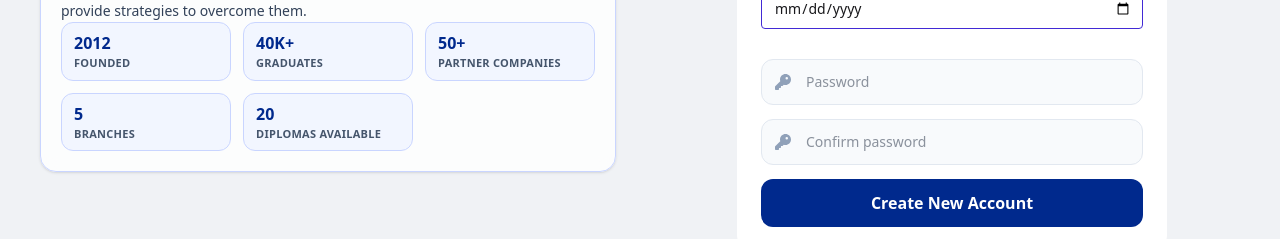
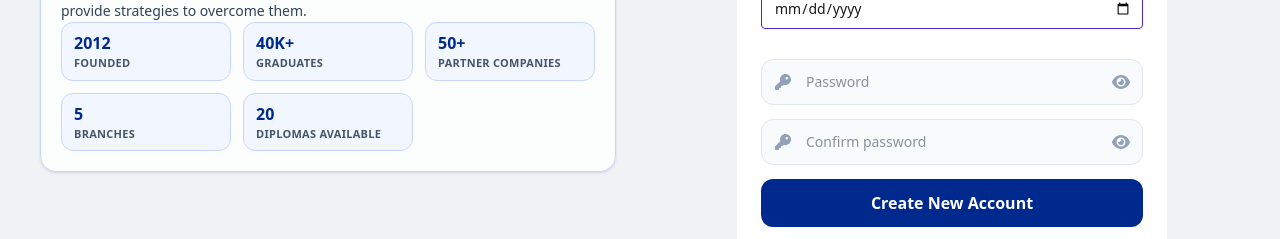
Before and after one commit to ahmedMahfouz40/Linked-Posts-app, a React (Vite) app: page /auth/register in a window 1280 px wide. Shown: the part 483-722 px from the top of the page. Built offline with nearby package versions, Linux system fonts and the light colour scheme.

Commit message:
fix profile photo zoom

```diff
--- a/src/Pages/Login/Login.jsx
+++ b/src/Pages/Login/Login.jsx
@@ -1,6 +1,6 @@
 import { zodResolver } from "@hookform/resolvers/zod";
 import axios from "axios";
-import { useContext } from "react";
+import { useContext, useState } from "react";
 import { useForm } from "react-hook-form";
 import { Link, useNavigate } from "react-router-dom";
 import { toast } from "react-toastify";
@@ -9,7 +9,12 @@ import { useMutation } from "@tanstack/react-query";
 import AuthContext from "../../AuthContext/authContext";
 import { scheme } from "../../CompRegex/LoginRegex";
 import { FontAwesomeIcon } from "@fortawesome/react-fontawesome";
-import { faAt, faKey } from "@fortawesome/free-solid-svg-icons";
+import {
+  faAt,
+  faEye,
+  faEyeSlash,
+  faKey,
+} from "@fortawesome/free-solid-svg-icons";
 import { Helmet } from "react-helmet-async";
 
 function signin(values) {
@@ -22,7 +27,7 @@ function signin(values) {
 const Login = () => {
   const { setUserToken } = useContext(AuthContext);
   const navigate = useNavigate();
-
+  const [showPasswrod, setShowPassword] = useState(false);
   const { mutate: signinMutate, isPending } = useMutation({
     mutationFn: signin,
     onSuccess: (data) => {
@@ -127,9 +132,14 @@ const Login = () => {
                 placeholder="Password"
                 autoComplete="off"
                 className="w-full rounded-xl border bg-slate-50 py-3 pl-11 pr-4 text-sm text-slate-800 outline-none transition focus:bg-white border-slate-200 focus:border-[#00298d]"
-                type="password"
+                type={showPasswrod ? "text" : "password"}
                 name="password"
               ></input>
+              <FontAwesomeIcon
+                onClick={() => setShowPassword((prev) => !prev)}
+                icon={showPasswrod ? faEyeSlash : faEye}
+                className="text-slate-400 absolute right-3 top-1/2 -translate-y-1/2 cursor-pointer "
+              />
             </div>
             {errors?.password && (
               <p className="text-red-500 text-[13px]">
--- a/src/Pages/Profile/ProfilePhoto.jsx
+++ b/src/Pages/Profile/ProfilePhoto.jsx
@@ -1,3 +1,180 @@
+// import {
+//   faCamera,
+//   faExpand,
+//   faSpinner,
+//   faUsers,
+// } from "@fortawesome/free-solid-svg-icons";
+// import { FontAwesomeIcon } from "@fortawesome/react-fontawesome";
+// import axios from "axios";
+// import getHeaderObject from "../../utils/headerObject";
+// import { useState } from "react";
+// import { useMutation, useQueryClient } from "@tanstack/react-query";
+// import ShowImage from "../../utils/ShowImage";
+
+// const uploadPhoto = async (imageFile) => {
+//   const formData = new FormData();
+//   formData.append("photo", imageFile);
+//   return axios.put(
+//     "https://route-posts.routemisr.com/users/upload-photo",
+//     formData,
+//     getHeaderObject(),
+//   );
+// };
+
+// const ProfilePhoto = ({ photo, name, username }) => {
+//   const queryClient = useQueryClient();
+
+//   const [file, setFile] = useState(null);
+//   const [preview, setPreview] = useState(null);
+//   const [showModal, setShowModal] = useState(false);
+//   const [crop, setCrop] = useState({ x: 0, y: 0 });
+//   const [zoom, setZoom] = useState(1);
+//   const [croppedAreaPixels, setCroppedAreaPixels] = useState(null);
+//   const [showImageViewer, setShowImageViewer] = useState(false);
+
+//   const { mutate, isPending } = useMutation({
+//     mutationFn: uploadPhoto,
+//     onSuccess: () => {
+//       setShowModal(false);
+//       queryClient.invalidateQueries(["profileData"]);
+//     },
+//   });
+
+//   function handlePhotoChange(e) {
+//     const selectedFile = e.target.files[0];
+//     if (!selectedFile) return;
+//     setFile(selectedFile);
+//     setPreview(URL.createObjectURL(selectedFile));
+//     setShowModal(true);
+//   }
+
+//   async function handleUpload() {
+//     // getCroppedImg from react-easy-crop handles all the canvas logic for us
+//     const croppedBlob = await getCroppedImg(preview, croppedAreaPixels);
+//     const croppedFile = new File([croppedBlob], file.name, {
+//       type: "image/jpeg",
+//     });
+//     mutate(croppedFile);
+//   }
+
+//   return (
+//     <>
+//       {/* PROFILE INFO */}
+//       <div className="group/avatar relative shrink-0 flex items-end gap-4">
+//         <div className="relative shrink-0">
+//           <button type="button" className="cursor-zoom-in rounded-full">
+//             <img
+//               alt={name}
+//               className="h-28 w-28 rounded-full border-4 border-white object-cover shadow-md ring-2 ring-blue-100"
+//               src={photo}
+//             />
+//           </button>
+
+//           <button
+//             onClick={() => setShowImageViewer(true)}
+//             type="button"
+//             className="absolute bottom-1 left-1 cursor-pointer flex h-9 w-9 items-center justify-center rounded-full bg-white text-blue-600 shadow-sm ring-1 ring-slate-200"
+//           >
+//             <FontAwesomeIcon icon={faExpand} />
+//           </button>
+
+//           <label className="absolute bottom-1 right-1 flex h-9 w-9 cursor-pointer items-center justify-center rounded-full bg-blue-600 text-white shadow-sm hover:bg-blue-700">
+//             <FontAwesomeIcon icon={faCamera} />
+//             <input
+//               type="file"
+//               className="hidden"
+//               accept="image/*"
+//               onChange={handlePhotoChange}
+//             />
+//           </label>
+//         </div>
+
+//         <div>
+//           <h2 className="truncate text-2xl font-black text-slate-900 sm:text-4xl">
+//             {name || "Loading..."}
+//           </h2>
+//           <p className="mt-1 text-lg font-semibold text-slate-500">
+//             @{username || "loading_username"}
+//           </p>
+//           <div className="mt-3 inline-flex items-center gap-2 rounded-full border border-[#d7e7ff] bg-[#eef6ff] px-3 py-1 text-xs font-bold text-[#0b57d0]">
+//             <FontAwesomeIcon icon={faUsers} />
+//             Route Posts member
+//           </div>
+//         </div>
+//       </div>
+
+//       {/* CROP MODAL */}
+//       {showModal && (
+//         <div className="fixed -top-25 start-[50%] translate-x-[-50%] z-50 flex items-center justify-center shadow-2xl">
+//           <div className="bg-white rounded-xl p-6 w-105">
+//             <h2 className="text-xl font-bold mb-3">Adjust profile photo</h2>
+
+//             <div className="relative w-full h-75 bg-gray-200 rounded-lg overflow-hidden">
+//               <Cropper
+//                 image={preview}
+//                 crop={crop}
+//                 zoom={zoom}
+//                 aspect={1}
+//                 cropShape="round"
+//                 onCropChange={setCrop}
+//                 onZoomChange={setZoom}
+//                 onCropComplete={(_, croppedAreaPixels) =>
+//                   setCroppedAreaPixels(croppedAreaPixels)
+//                 }
+//               />
+//             </div>
+
+//             <div className="mt-4">
+//               <p className="text-sm mb-1">Zoom</p>
+//               <input
+//                 type="range"
+//                 min={1}
+//                 max={3}
+//                 step={0.1}
+//                 value={zoom}
+//                 onChange={(e) => setZoom(Number(e.target.value))}
+//                 className="w-full"
+//               />
+//             </div>
+
+//             <div className="flex justify-end gap-3 mt-6">
+//               <button
+//                 onClick={() => setShowModal(false)}
+//                 className="px-4 py-2 border rounded-lg"
+//               >
+//                 Cancel
+//               </button>
+
+//               <button
+//                 onClick={handleUpload}
+//                 disabled={isPending}
+//                 className="px-4 py-2 bg-blue-600 text-white rounded-lg disabled:cursor-not-allowed disabled:opacity-60"
+//               >
+//                 {isPending ? (
+//                   <>
+//                     <FontAwesomeIcon icon={faSpinner} spin />
+//                     Uploading...
+//                   </>
+//                 ) : (
+//                   "Save photo"
+//                 )}
+//               </button>
+//             </div>
+//           </div>
+//         </div>
+//       )}
+
+//       <ShowImage
+//         showImageViewer={showImageViewer}
+//         setShowImageViewer={setShowImageViewer}
+//         Info={{ name, photo }}
+//       />
+//     </>
+//   );
+// };
+
+// export default ProfilePhoto;
+
 import {
   faCamera,
   faExpand,
@@ -9,9 +186,34 @@ import axios from "axios";
 import getHeaderObject from "../../utils/headerObject";
 import { useState } from "react";
 import { useMutation, useQueryClient } from "@tanstack/react-query";
-import Cropper, { getCroppedImg } from "react-easy-crop";
+import Cropper from "react-easy-crop";
 import ShowImage from "../../utils/ShowImage";
 
+// Canvas helper — crops the image based on pixel coordinates from react-easy-crop
+async function getCroppedImg(imageSrc, pixelCrop) {
+  const image = new Image();
+  image.src = imageSrc;
+  await new Promise((resolve) => (image.onload = resolve));
+
+  const canvas = document.createElement("canvas");
+  canvas.width = pixelCrop.width;
+  canvas.height = pixelCrop.height;
+  const ctx = canvas.getContext("2d");
+
+  ctx.drawImage(
+    image,
+    pixelCrop.x, pixelCrop.y,
+    pixelCrop.width, pixelCrop.height,
+    0, 0,
+    pixelCrop.width, pixelCrop.height,
+  );
+
+  return new Promise((resolve) =>
+    canvas.toBlob((blob) => resolve(blob), "image/jpeg"),
+  );
+}
+
+// API call — outside component so it's never recreated
 const uploadPhoto = async (imageFile) => {
   const formData = new FormData();
   formData.append("photo", imageFile);
@@ -50,11 +252,8 @@ const ProfilePhoto = ({ photo, name, username }) => {
   }
 
   async function handleUpload() {
-    // getCroppedImg from react-easy-crop handles all the canvas logic for us
     const croppedBlob = await getCroppedImg(preview, croppedAreaPixels);
-    const croppedFile = new File([croppedBlob], file.name, {
-      type: "image/jpeg",
-    });
+    const croppedFile = new File([croppedBlob], file.name, { type: "image/jpeg" });
     mutate(croppedFile);
   }
 
--- a/src/Pages/Register/Register.jsx
+++ b/src/Pages/Register/Register.jsx
@@ -9,11 +9,14 @@ import { FontAwesomeIcon } from "@fortawesome/react-fontawesome";
 import {
   faAt,
   faCalendar,
+  faEye,
+  faEyeSlash,
   faKey,
   faUser,
   faUserGroup,
 } from "@fortawesome/free-solid-svg-icons";
 import { Helmet } from "react-helmet-async";
+import { useState } from "react";
 
 function signup(values) {
   return axios.post("https://route-posts.routemisr.com/users/signup", values, {
@@ -25,7 +28,7 @@ function signup(values) {
 
 const Register = () => {
   const navigate = useNavigate();
-
+  const [showPasswrod, setShowPassword] = useState(null);
   const {
     handleSubmit,
     register,
@@ -211,9 +214,24 @@ const Register = () => {
                 placeholder="Password"
                 autoComplete="off"
                 className="w-full rounded-xl border bg-slate-50 py-3 pl-11 pr-4 text-sm text-slate-800 outline-none transition focus:bg-white border-slate-200 focus:border-[#00298d]"
-                type="password"
+                type={showPasswrod === "password" ? "text" : "password"}
                 name="password"
               ></input>
+              <span
+                onClick={() =>
+                  setShowPassword((prev) => {
+                    if (prev === null) setShowPassword("password");
+                    else {
+                      setShowPassword(null);
+                    }
+                  })
+                }
+                className="cursor-pointer absolute right-3 top-1/2 -translate-y-1/2 text-slate-400"
+              >
+                <FontAwesomeIcon
+                  icon={showPasswrod === "password" ? faEyeSlash : faEye}
+                />
+              </span>
             </div>
             {errors?.password && (
               <p className="text-red-500 text-[13px]">
@@ -230,9 +248,24 @@ const Register = () => {
                 placeholder="Confirm password"
                 autoComplete="off"
                 className="w-full rounded-xl border bg-slate-50 py-3 pl-11 pr-4 text-sm text-slate-800 outline-none transition focus:bg-white border-slate-200 focus:border-[#00298d]"
-                type="password"
+                type={showPasswrod === "rePassword" ? "text" : "password"}
                 name="rePassword"
               ></input>
+              <span
+                onClick={() =>
+                  setShowPassword((prev) => {
+                    if (prev === null) setShowPassword("rePassword");
+                    else {
+                      setShowPassword(null);
+                    }
+                  })
+                }
+                className="cursor-pointer absolute right-3 top-1/2 -translate-y-1/2 text-slate-400"
+              >
+                <FontAwesomeIcon
+                  icon={showPasswrod === "rePassword" ? faEyeSlash : faEye}
+                />
+              </span>
             </div>
             {errors?.rePassword && (
               <p className="text-red-500 text-[13px]">
```
